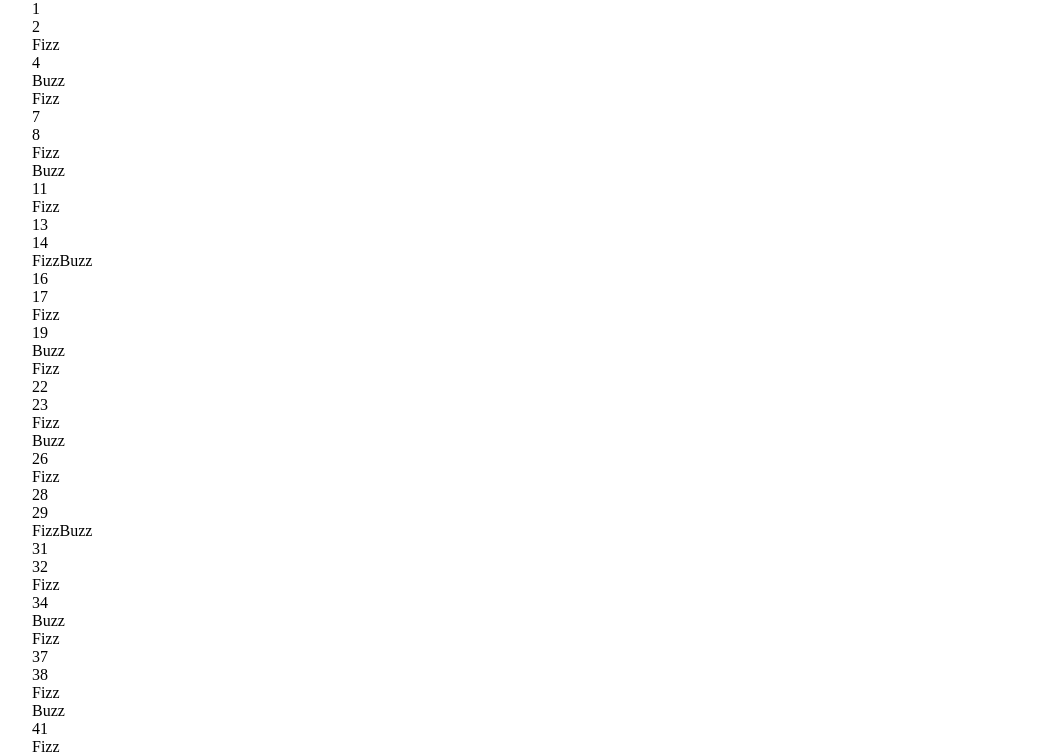
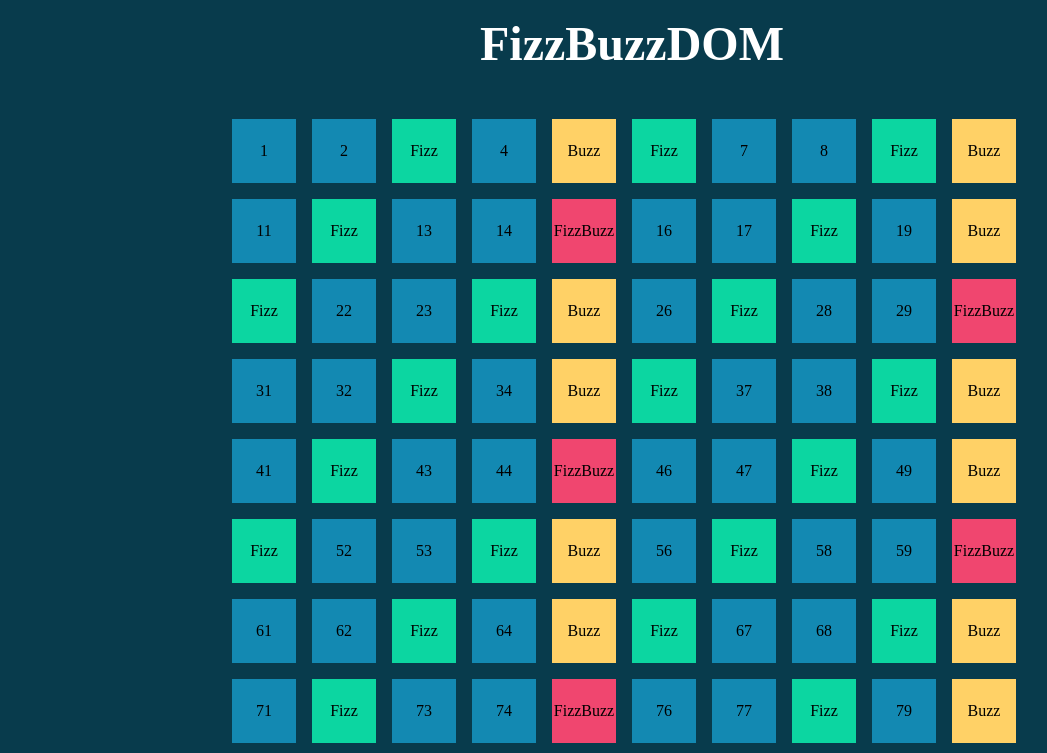
Before and after one commit to Gianmarco-Leone/js-fizzbuzz, a plain HTML site: page index.html in a window 1280 px wide. Shown: the top 753 px of the page, without its empty margins (8-1055 px from the left). Drawn offline with Linux system fonts and the light colour scheme.

Commit message:
after bonus 1, add bonus 2 with different style

```diff
--- a/css/style.css
+++ b/css/style.css
@@ -4,11 +4,49 @@
     box-sizing: border-box;
 }
 
+body {
+    background-color: #083B4C;
+}
+
 ul {
+    padding: 2rem 0;
+    display: flex;
+    flex-wrap: wrap;
     list-style: none;
+    gap: 1rem;
 }
 
 .container {
-    max-width: 1200px;
+    max-width: 800px;
     margin: 0 auto;
 }
+
+.h1 {
+    text-align: center;
+    color: #FFF;
+    font-size: 3rem;
+    padding: 1rem 0;
+}
+
+.box {
+    width: 4rem;
+    height: 4rem;
+    line-height: 4rem;
+    text-align: center;
+}
+
+.box.box-number {
+    background-color: #1389B2;
+}
+
+.box.box-fizz {
+    background-color: #0CD6A1;
+}
+
+.box.box-buzz {
+    background-color: #FFD166;
+}
+
+.box.box-fizzbuzz {
+    background-color: #F0466F;
+}
--- a/index.html
+++ b/index.html
@@ -17,6 +17,9 @@
 <body>
 
     <div class="container">
+
+        <h1 class="h1">FizzBuzzDOM</h1>
+
         <ul id="list">
 
         </ul>
--- a/js/main.js
+++ b/js/main.js
@@ -21,26 +21,30 @@ for (let i = 1; i <= 100; i++) {
 
     const listItem = document.createElement("li");
     listEl.append(listItem);
-    console.log(listItem);
+    // console.log(listItem);
 
     // STAMPO NUMERI IN CONSOLE
     // SE n MULTIPLO SIA DI 3 CHE DI 5 STAMPO "FIZZBUZZ" AL POSTO DI n
     if (i % 15 == 0) {
         myNumber = "FizzBuzz";
         console.log(myNumber);
+        listItem.classList.add("box", "box-fizzbuzz");
 
         // SE n MULTIPLO DI 5 STAMPO "BUZZ" AL POSTO DI n
     } else if (i % 5 == 0) {
         myNumber = "Buzz";
         console.log(myNumber);
+        listItem.classList.add("box", "box-buzz");
 
         // SE n MULTIPLO DI 3 STAMPO "FIZZ" AL POSTO DEL n
     } else if (i % 3 == 0) {
         myNumber = "Fizz";
         console.log(myNumber);
+        listItem.classList.add("box", "box-fizz");
 
     } else {
         console.log(myNumber);
+        listItem.classList.add("box", "box-number");
     }
 
     listItem.innerHTML = myNumber;
```
